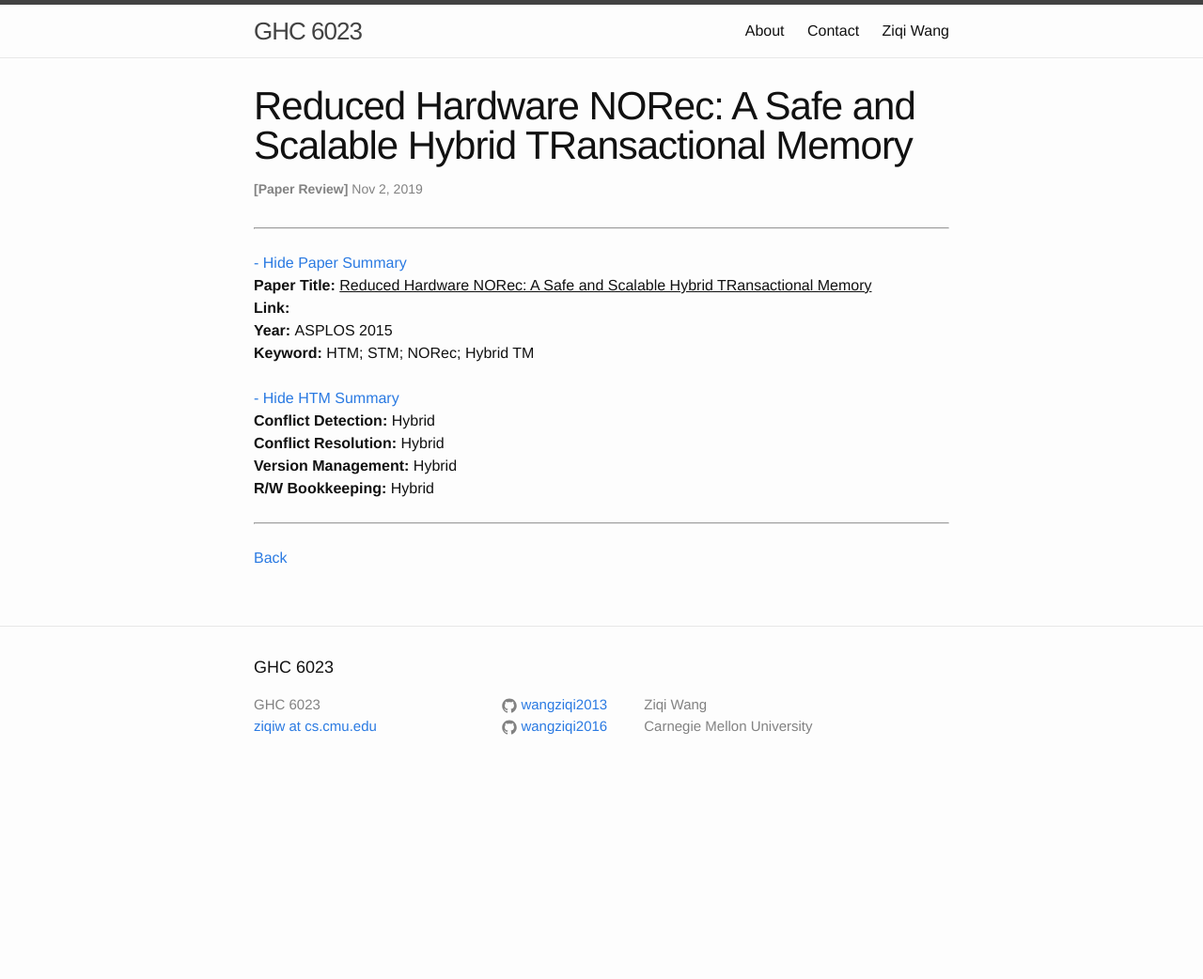
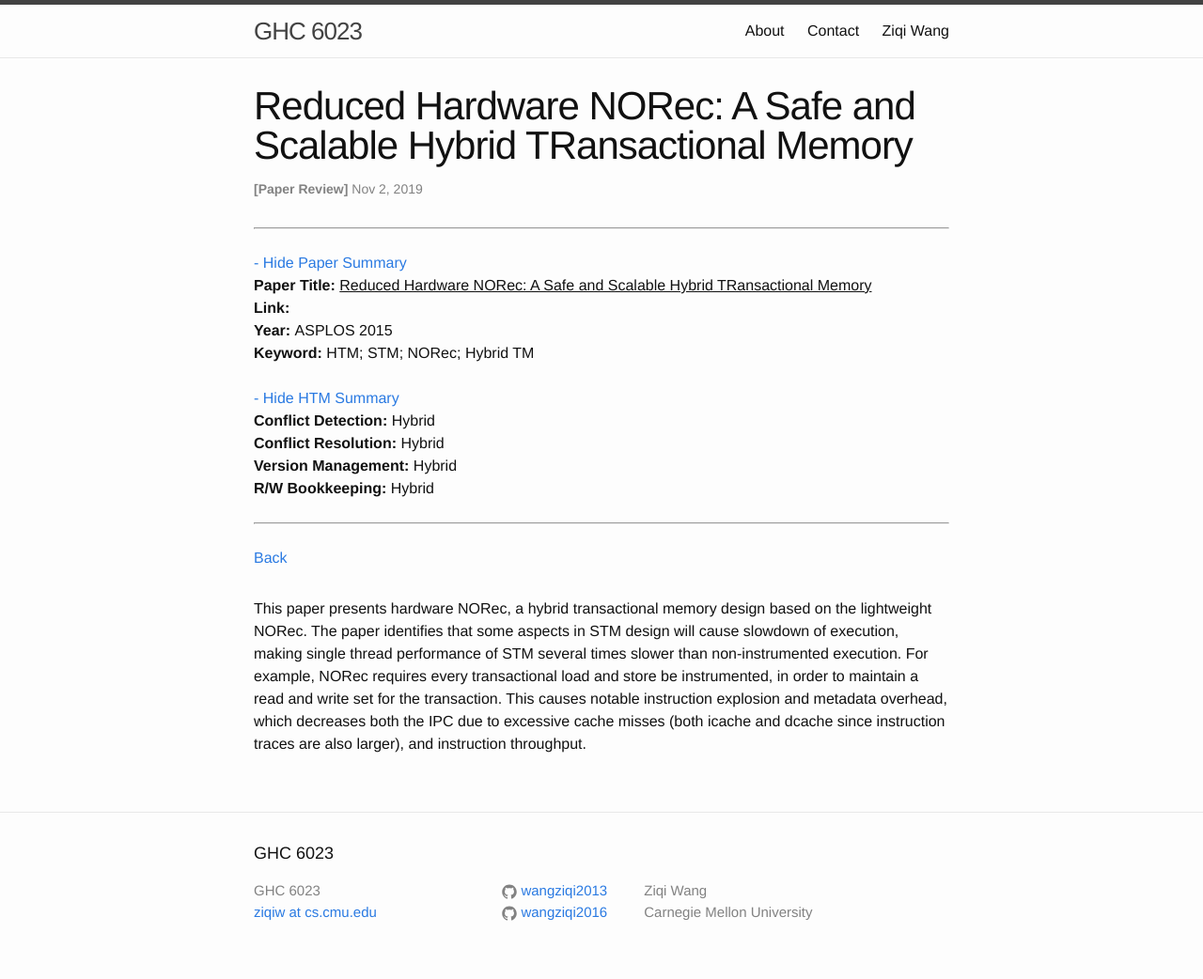
Before and after one commit to wangziqi2013/wangziqi2013.github.io, a Jekyll site: the page built from _posts/2019-11-02-rh-norec.markdown, in a window 1280 px wide. Shown: the whole page at 94% size. Built offline with Jekyll 4.4.1, drawn with Linux system fonts in a browser that asks for light colours; before the commit the page ends 900 px from its top, so only the background shows below that.

Commit message:
Adding first reason

```diff
--- a/_posts/2019-11-02-rh-norec.markdown
+++ b/_posts/2019-11-02-rh-norec.markdown
@@ -12,3 +12,10 @@ htm_cd: Hybrid
 htm_cr: Hybrid
 version_mgmt: Hybrid
 ---
+
+This paper presents hardware NORec, a hybrid transactional memory design based on the lightweight NORec. The paper identifies
+that some aspects in STM design will cause slowdown of execution, making single thread performance of STM several times slower
+than non-instrumented execution. For example, NORec requires every transactional load and store be instrumented, in order
+to maintain a read and write set for the transaction. This causes notable instruction explosion and metadata overhead, which
+decreases both the IPC due to excessive cache misses (both icache and dcache since instruction traces are also larger),
+and instruction throughput.
```
